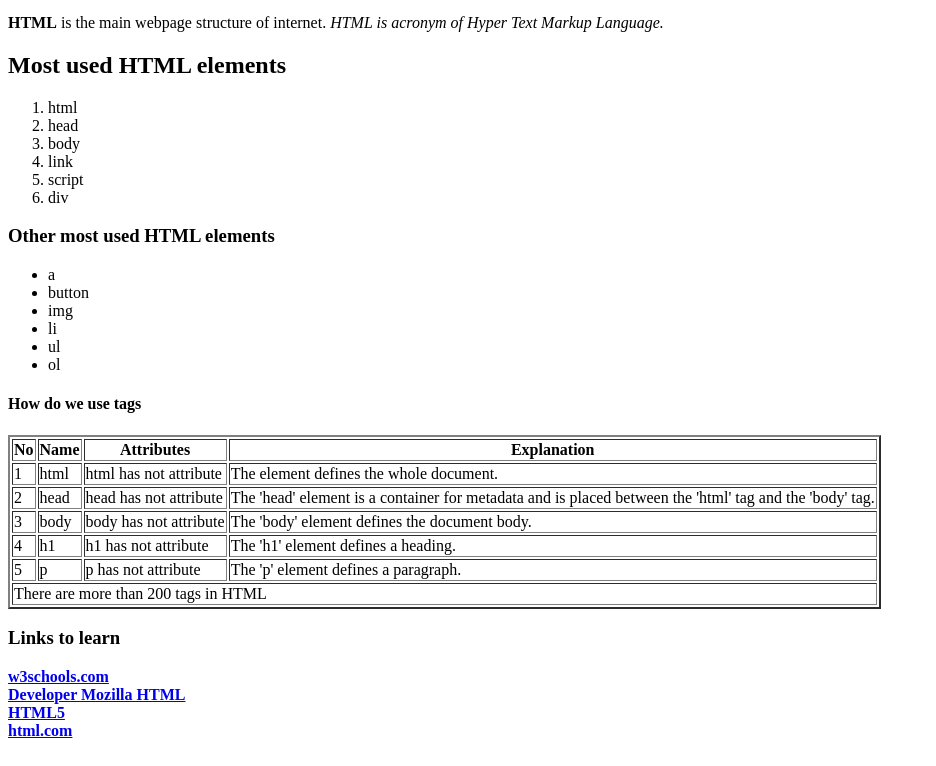
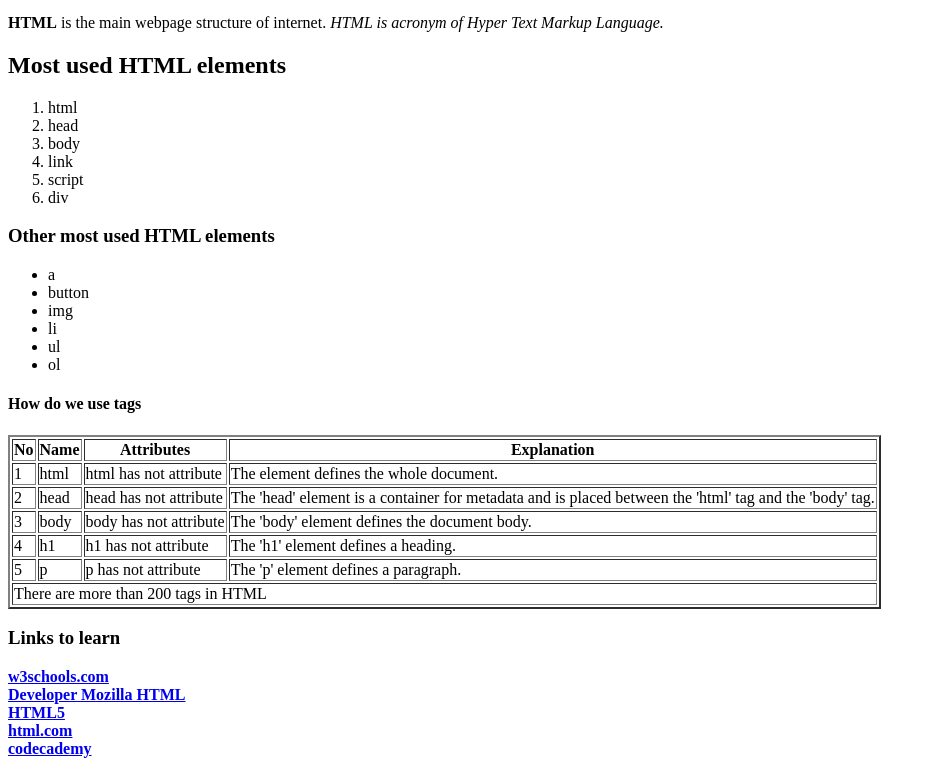
Before and after one commit to tcandarli/html5, a plain HTML site: page htmlBasics/index.html in a window 1280 px wide. Shown: the part 311-1077 px from the top of the page, without its empty margins (0-936 px from the left). Drawn offline with Linux system fonts and the light colour scheme.

Commit message:
Add files via upload

```diff
--- a/htmlBasics/index.html
+++ b/htmlBasics/index.html
@@ -92,6 +92,7 @@
             <a href="https://developer.mozilla.org/en-US/docs/Web/Guide/HTML/HTML5" target="_blank"><strong>Developer Mozilla HTML</strong></a><br>
             <a href="https://en.wikipedia.org/wiki/HTML5" target="_blank"><b>HTML5</b></a><br>
             <a href="https://html.com/" target="_blank"><b>html.com</b></a><br>
+            <a href="https://www.codecademy.com/learn/learn-html" target="_blank"><b>codecademy</b></a>
         </span>
 
 </body>
```
